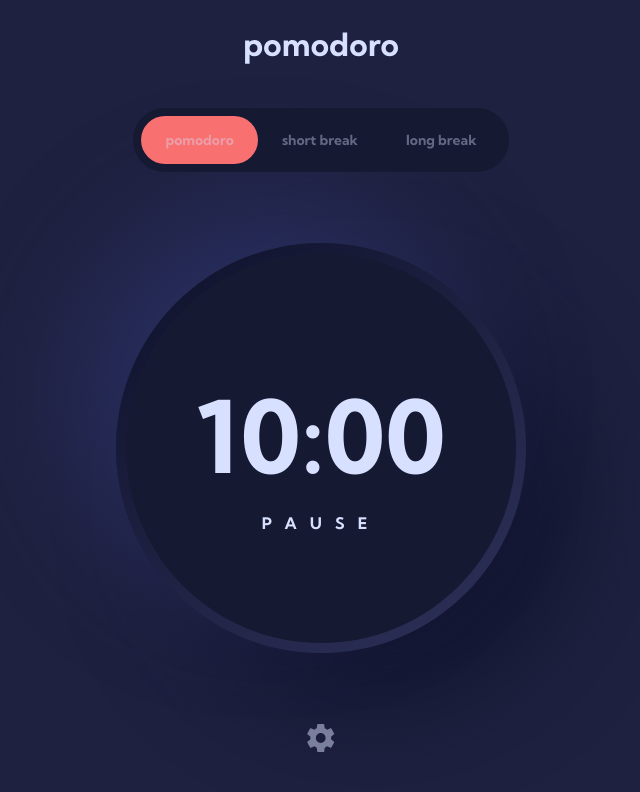
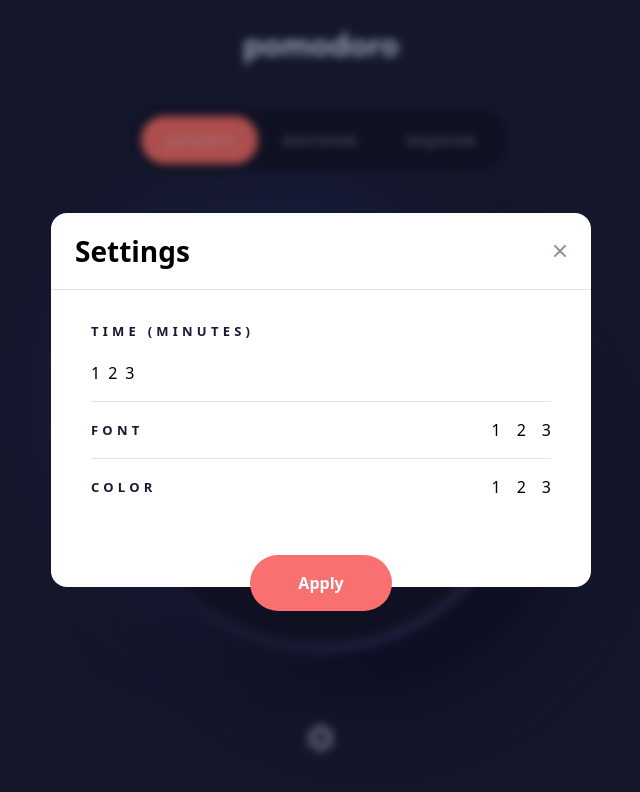
Before and after one commit to Chris-ai/pomodoro-app, a React (Vite) app: page / in a window 1280 px wide. Both pictures are taken after a click on the button 640 px from the left and 738 px from the top of the page. Shown: the top 792 px of the page, without its empty margins (319-959 px from the left). Built offline with nearby package versions, Linux system fonts and the light colour scheme.

Commit message:
feat(settings): add modal for defining settings

```diff
--- a/src/components/button.tsx
+++ b/src/components/button.tsx
@@ -15,7 +15,10 @@
   return (
     <button
       type={type}
-      className={cn("py-4 font-bold text-base text-white", className)}
+      className={cn(
+        "py-4 px-12 rounded-full font-bold text-base text-white",
+        className
+      )}
     >
       {children}
     </button>
--- /dev/null
+++ b/src/components/icons/close.tsx
@@ -0,0 +1,12 @@
+export const IconClose = () => {
+  return (
+    <svg xmlns="http://www.w3.org/2000/svg" width="14" height="14">
+      <path
+        fill="#1E213F"
+        fillRule="evenodd"
+        d="M11.95.636l1.414 1.414L8.414 7l4.95 4.95-1.414 1.414L7 8.414l-4.95 4.95L.636 11.95 5.586 7 .636 2.05 2.05.636 7 5.586l4.95-4.95z"
+        opacity=".5"
+      />
+    </svg>
+  );
+};
--- /dev/null
+++ b/src/components/settings/modal.tsx
@@ -0,0 +1,70 @@
+import { createPortal } from "react-dom";
+import { IconClose } from "../icons/close";
+import { PomodoroButton } from "../button";
+
+interface IProps {
+  closeModal: () => void;
+}
+
+export const SettingModal: React.FC<IProps> = ({ closeModal }) => {
+  return (
+    <>
+      {createPortal(
+        <div className="fixed bg-black/30 backdrop-blur-sm inset-0 m-auto grid place-items-center px-6">
+          <div className="bg-white max-w-[540px] w-full rounded-2xl relative animate-showUp ">
+            <div className="flex justify-between border-b border-border-gray p-6">
+              <h1 className="font-bold text-xl sm:text-large">Settings</h1>
+              <button onClick={closeModal}>
+                <IconClose />
+              </button>
+            </div>
+            <form className="flex flex-col p-6 sm:px-10 sm:py-8">
+              <div className="flex flex-col gap-5 items-center sm:items-start">
+                <h2 className="font-bold text-tiny sm:text-small tracking-[4.23px] text-dark-gray">
+                  TIME (MINUTES)
+                </h2>
+                <div className="flex flex-col gap-2 sm:flex-row">
+                  <div>1</div>
+                  <div>2</div>
+                  <div>3</div>
+                </div>
+              </div>
+              <div className="h-[1px] w-full bg-border-gray my-4"></div>
+              <div className="flex flex-col gap-5 items-center sm:flex-row sm:justify-between ">
+                <h2 className="font-bold text-tiny sm:text-small tracking-[4.23px] text-dark-gray">
+                  FONT
+                </h2>
+                <div className="flex gap-4">
+                  <div>1</div>
+                  <div>2</div>
+                  <div>3</div>
+                </div>
+              </div>
+              <div className="h-[1px] w-full bg-border-gray my-4"></div>
+              <div className="flex flex-col gap-5 items-center pb-14 sm:flex-row sm:justify-between ">
+                <h2 className="font-bold text-tiny sm:text-small tracking-[4.23px] text-dark-gray">
+                  COLOR
+                </h2>
+                <div className="flex gap-4">
+                  <div>1</div>
+                  <div>2</div>
+                  <div>3</div>
+                </div>
+              </div>
+              <div className="flex justify-center items-center absolute -bottom-6 left-0 right-0">
+                <PomodoroButton
+                  type={"submit"}
+                  onClick={() => {}}
+                  className="bg-red"
+                >
+                  Apply
+                </PomodoroButton>
+              </div>
+            </form>
+          </div>
+        </div>,
+        document.body
+      )}
+    </>
+  );
+};
--- a/src/components/settings/settings-button.tsx
+++ b/src/components/settings/settings-button.tsx
@@ -1,9 +1,27 @@
+import { useState } from "react";
 import { SettingsIcon } from "../icons/settings";
+import { SettingModal } from "./modal";
 
 export const SettingsButton = () => {
+  const [displayModal, setDisplayModal] = useState<boolean>(false);
+
+  const showModal = () => {
+    setDisplayModal(true);
+  };
+
+  const closeModal = () => {
+    setDisplayModal(false);
+  };
+
   return (
-    <button className="bg-transparent cursor-pointer grid place-items-center">
-      <SettingsIcon />
-    </button>
+    <>
+      <button
+        onClick={showModal}
+        className="bg-transparent cursor-pointer grid place-items-center"
+      >
+        <SettingsIcon />
+      </button>
+      {displayModal && <SettingModal closeModal={closeModal} />}
+    </>
   );
 };
--- a/tailwind.config.js
+++ b/tailwind.config.js
@@ -17,6 +17,7 @@
         white: "#FFFFFF",
         "light-gray": "#EFF1FA",
         "dark-gray": "#161932",
+        "border-gray": "#E3E1E1",
       },
       fontSize: {
         huge: "6.25rem", // 100px
@@ -27,6 +28,15 @@
         normal: "0.875rem", // 14px
         tiny: "0.75rem", // 12px
       },
+      keyframes: {
+        showUp: {
+          "0%": { opacity: 0 },
+          "100%": { opacity: 1 },
+        },
+      },
+      animation: {
+        showUp: "showUp .5s",
+      },
     },
   },
   plugins: [],
```
